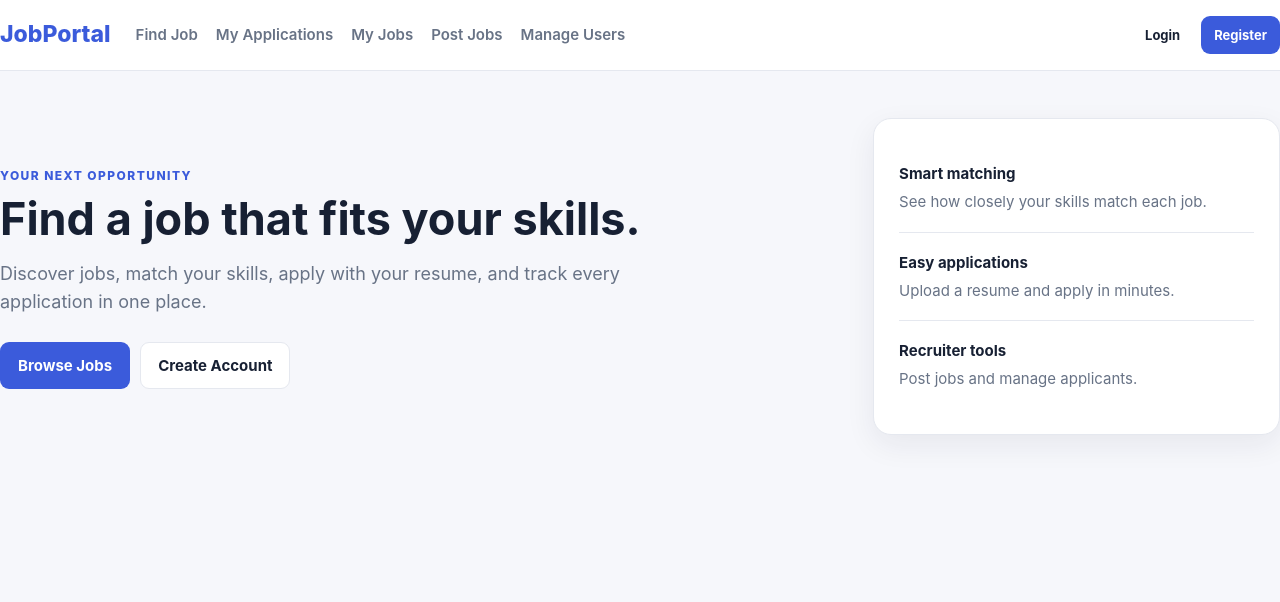
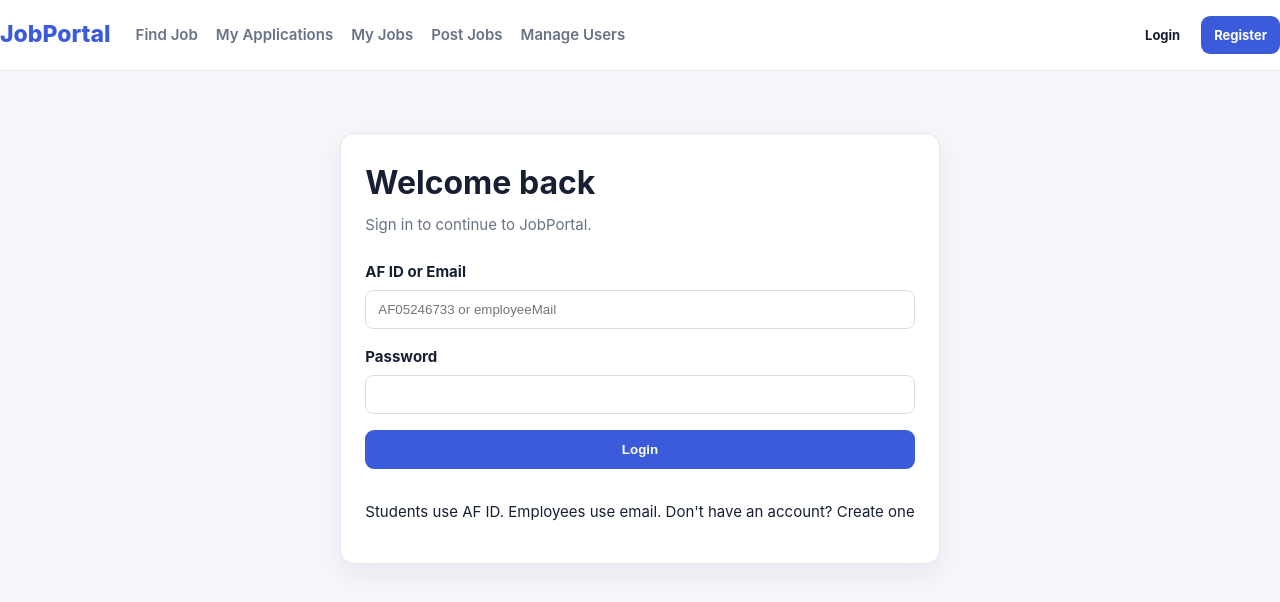
Before and after one commit to PavanKumarBollu/ANP-D7211, a plain HTML site: page JobPortalProject/index.html in a window 1280 px wide. Drawn offline with Linux system fonts and the light colour scheme.

Commit message:
Job Portal Login Page

```diff
--- a/JobPortalProject/css/styles.css
+++ b/JobPortalProject/css/styles.css
@@ -94,6 +94,9 @@ a {
   background: #fff;
   border-color: var(--border);
 }
+.btn-block {
+  width: 100%;
+}
 
 .main {
   min-height: calc(100vh - 130px);
@@ -155,3 +158,54 @@ a {
   color: var(--muted);
   margin-top: 5px;
 }
+.card {
+  background: var(--card);
+  border: 1px solid var(--border);
+  border-radius: 14px;
+  padding: 24px;
+  box-shadow: var(--shadow);
+}
+
+.page-head {
+  margin-bottom: 24px;
+}
+
+.page-head h1 {
+  margin: 0 0 5px;
+  font-size: 32px;
+}
+
+.page-head p {
+  margin: 0;
+  color: var(--muted);
+}
+
+.auth-wrap {
+  display: flex;
+  justify-content: center;
+  padding: 20px 0;
+}
+.form {
+  display: flex;
+  flex-direction: column;
+  gap: 16px;
+}
+
+.form label {
+  font-weight: 700;
+  display: flex;
+  flex-direction: column;
+  gap: 7px;
+}
+
+.form input {
+  border: 1px solid #d9dee8;
+  border-radius: 8px;
+  padding: 11px 12px;
+  background: #fff;
+  outline: none;
+}
+
+.form input:focus {
+  border-color: var(--primary);
+}
--- a/JobPortalProject/index.html
+++ b/JobPortalProject/index.html
@@ -27,7 +27,7 @@
 
    </header>
 <main class="container main">
-  <section id="page-home" class="page">
+  <section id="page-home" class="page hidden">
     <div class="hero">
       <div>
         <span class="eyebrow">YOUR NEXT OPPORTUNITY</span>
@@ -56,7 +56,35 @@
 
       </div>
     </div>
-  </section></main>
+  </section>
+
+  <section id="page-login" class="page">
+    <div class="auth-wrap">
+      <div class="card auth-card">
+        <div class="page-head">
+          <h1>Welcome back</h1>
+          <p>Sign in to continue to JobPortal.</p>
+        </div>
+        <form id="login-form" class="form">
+          <label >AF ID or Email
+            <input name="identifier"
+              placeholder="AF05246733 or employeeMail"
+               autocomplete="username" required />
+          </label>
+        <label >Password <input type="password" name="password"
+                       autocomplete="current-password" required/>
+        </label>
+        <button class="btn btn-primary btn-block">Login</button>
+
+        <p class="form-note">Students use AF ID. Employees use email. Don't have an account? <a href="#/register"> Create one</a></p>
+      </form>
+
+      </div>
+    </div>
+
+
+  </section>
+</main>
 
 
   </body>
```
